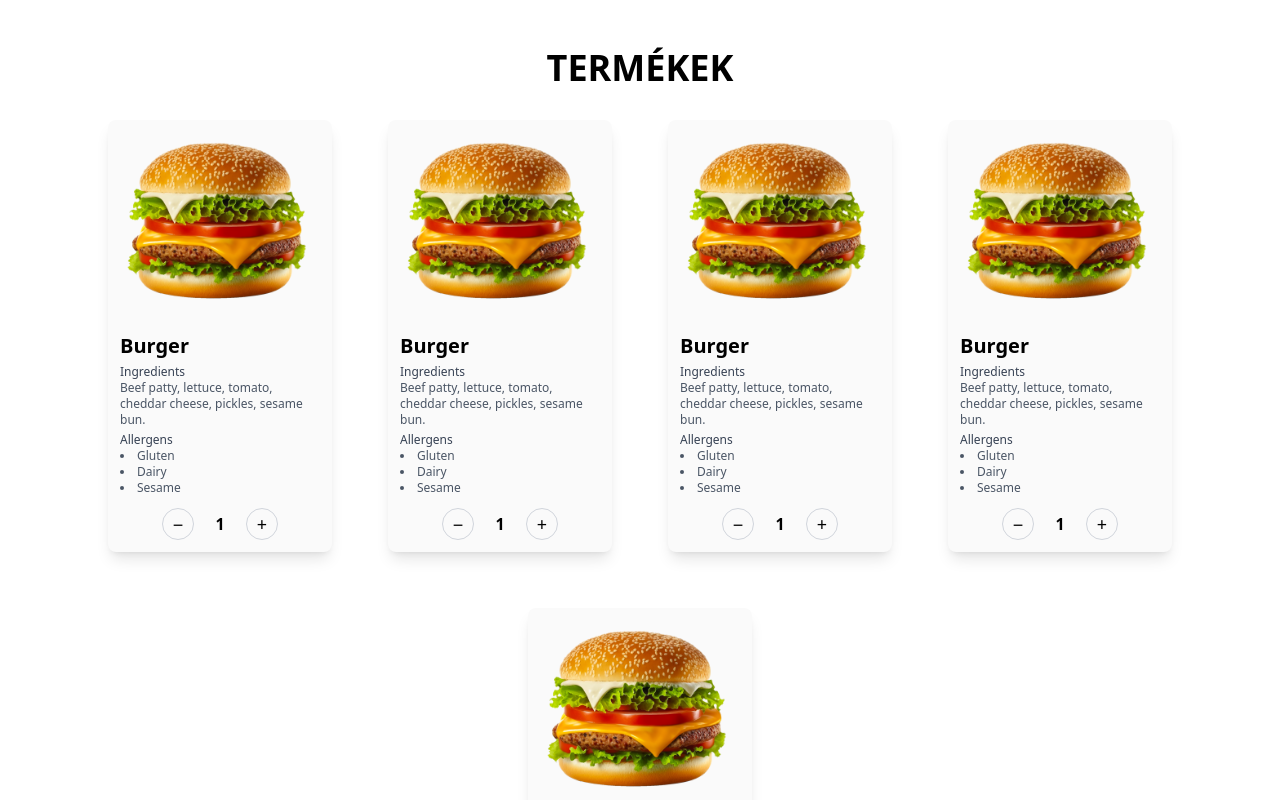
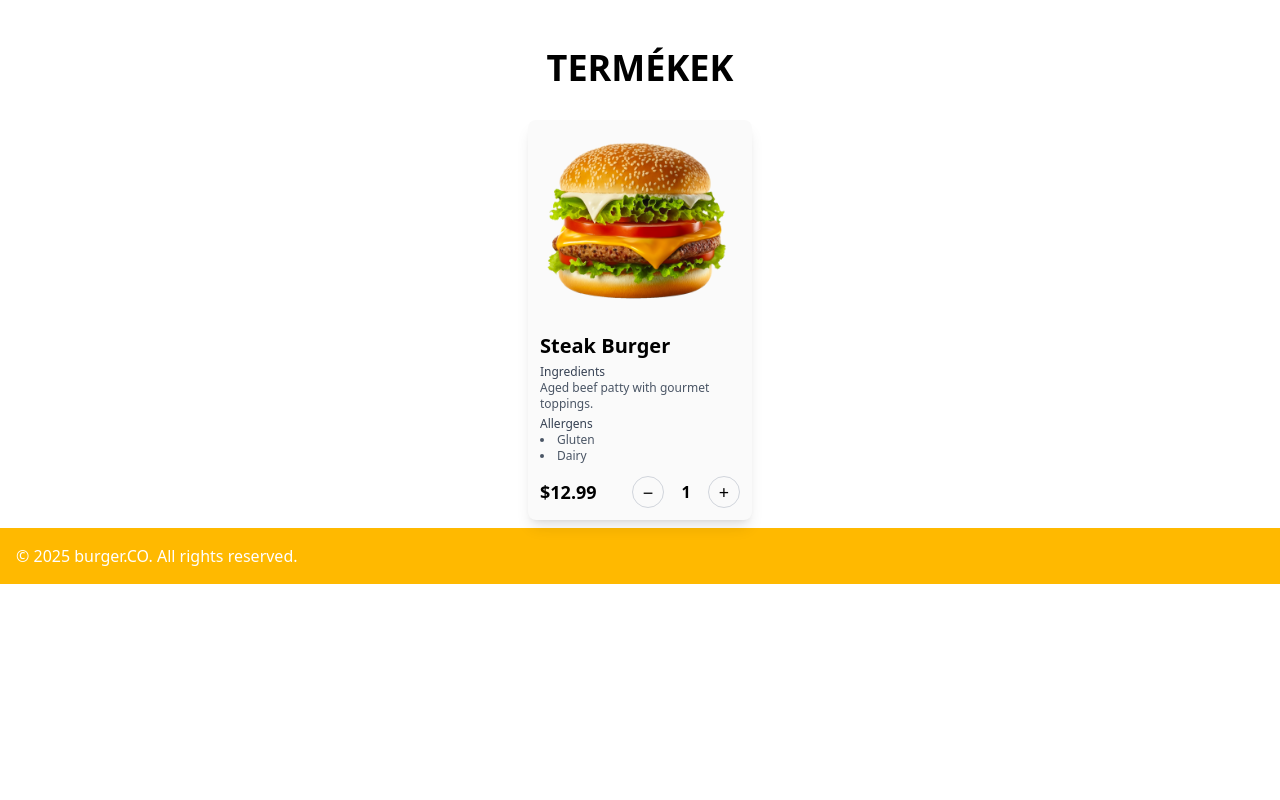
Before and after one commit to henriktoth/burgerco, a React (Vite) app: page / in a window 1280 px wide. Shown: the part 840-1640 px from the top of the page. After the commit the page ends 1424 px from the top, so only its background shows below. Built offline with nearby package versions, Linux system fonts and the light colour scheme.

Commit message:
feat: added menu items list as json

```diff
--- /dev/null
+++ b/src/assets/menu.json
@@ -0,0 +1,23 @@
+[
+    {
+        "name": "Classic Burger",
+        "ingredients": "Beef patty, lettuce, tomato, onion, pickles, ketchup, mustard",
+        "allergens": [
+            "Gluten",
+            "Soy"
+        ],
+        "price": 8.99
+    },
+    {
+        "name": "Cheese Burger",
+        "ingredients": "Beef patty, cheddar cheese, lettuce, tomato, onion, pickles, ketchup, mustard",
+        "allergens": "Gluten, Dairy",
+        "price": 9.49
+    },
+    {
+        "name": "Veggie Burger",
+        "ingredients": "Black bean patty, lettuce, tomato, onion, pickles, avocado, ketchup, mustard",
+        "allergens": "Gluten",
+        "price": 8.49
+    }
+]
--- a/src/components/Main/PoductCard.tsx
+++ b/src/components/Main/PoductCard.tsx
@@ -1,33 +1,45 @@
-function ProductCard() {
+interface ProductCardProps {
+    name: string
+    ingredients: string
+    allergens: string[]
+    price: number
+}
+
+function ProductCard({
+    name,
+    ingredients,
+    allergens,
+    price
+}: ProductCardProps) {
     return (
         <div className="w-56 flex flex-col m-2 border-white bg-neutral-50 rounded-lg shadow-lg">
             <div className="flex justify-center">
                 <img
-                    src="/main/burger.webp"
-                    alt="Delicious Burger"
+                    src="public/main/burger.webp"
+                    alt={name}
                     className="h-50 object-cover rounded-t-lg"
                 />
             </div>
-            <div className="p-3">
-                <h2 className="text-xl font-semibold">Burger</h2>
+            <div className="p-3 flex flex-col flex-grow">
+                <h2 className="text-xl font-semibold">{name}</h2>
 
                 <div className="mt-1">
                     <p className="text-xs font-medium text-gray-700">Ingredients</p>
-                    <p className="text-xs text-gray-600">
-                        Beef patty, lettuce, tomato, cheddar cheese, pickles, sesame bun.
-                    </p>
+                    <p className="text-xs text-gray-600">{ingredients}</p>
                 </div>
 
                 <div className="mt-1">
                     <p className="text-xs font-medium text-gray-700">Allergens</p>
                     <ul className="list-disc list-inside text-xs text-gray-600">
-                        <li>Gluten</li>
-                        <li>Dairy</li>
-                        <li>Sesame</li>
+                        {allergens.map((allergen) => (
+                            <li key={allergen}>{allergen}</li>
+                        ))}
                     </ul>
                 </div>
 
-                <div className="mt-3 flex items-center justify-center gap-3">
+                <div className="mt-auto pt-3 flex items-center justify-between">
+                    <p className="text-lg font-bold">${price.toFixed(2)}</p>
+                    <div className="flex items-center gap-2">
                         <button
                             type="button"
                             aria-label="Decrease quantity"
@@ -35,7 +47,9 @@ function ProductCard() {
                         >
                             −
                         </button>
-                    <span className="w-7 text-center text-base font-semibold select-none">1</span>
+                        <span className="w-7 text-center text-base font-semibold select-none">
+                            1
+                        </span>
                         <button
                             type="button"
                             aria-label="Increase quantity"
@@ -46,6 +60,7 @@ function ProductCard() {
                     </div>
                 </div>
             </div>
+        </div>
     )
 }
 
--- a/src/components/Main/ProductList.tsx
+++ b/src/components/Main/ProductList.tsx
@@ -5,11 +5,12 @@ function ProductList(){
         <div>
             <h1 className="text-center font-bold text-4xl">TERMÉKEK</h1>
             <div className="flex flex-wrap justify-center gap-10 mt-6">
-                <ProductCard />
-                <ProductCard />
-                <ProductCard />
-                <ProductCard />
-                <ProductCard />
+                <ProductCard
+                    name="Steak Burger"
+                    ingredients="Aged beef patty with gourmet toppings."
+                    allergens={["Gluten", "Dairy"]}
+                    price={12.99}
+                />
             </div>
         </div>
     )
```
Also changed, not shown: src/components/Navbar/HamburgerIcon.tsx (added), src/components/Product/Product.tsx (added), src/components/navbar.tsx (added), src/context/ShoppingCartContext.tsx (added). Lines whose indentation alone changed are shown as unchanged.
